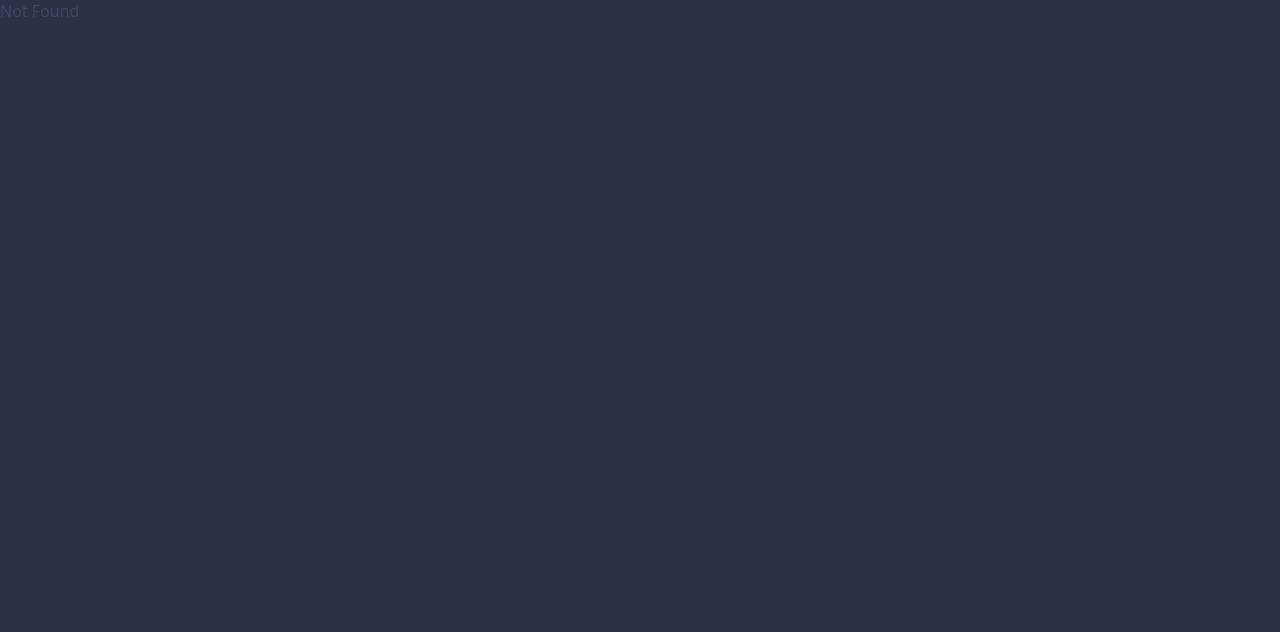
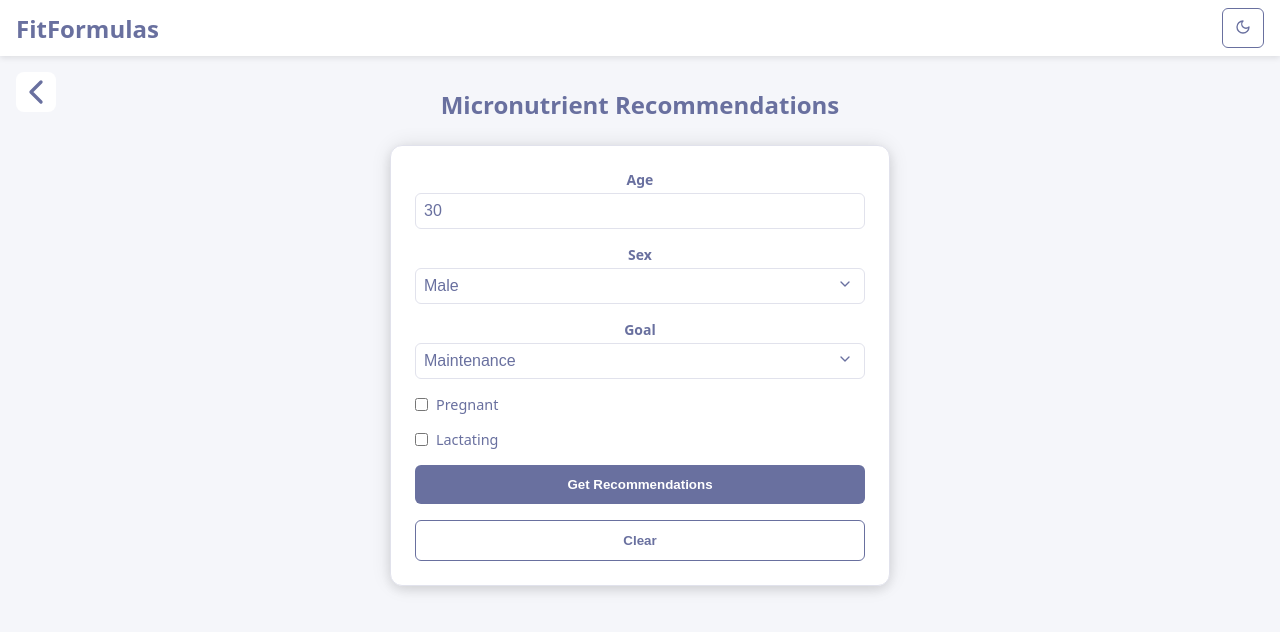
Before and after one commit to mofftea26/FitFormulas, a React (Vite) app: page /dashboard/micros in a window 1280 px wide. Shown: the top 632 px of the page. Built offline with nearby package versions, Linux system fonts and the light colour scheme.

Commit message:
feat: add micronutrient feature

```diff
--- /dev/null
+++ b/src/features/formulas/micros/MicrosPage.module.scss
@@ -0,0 +1,65 @@
+@use "@/styles/variables" as *;
+@use "@/styles/mixins" as *;
+.page {
+  min-height: 100vh;
+  display: flex;
+  flex-direction: column;
+  background-color: var(--color-background);
+}
+
+.main {
+  flex: 1;
+  display: flex;
+  flex-direction: column;
+  align-items: center;
+  padding: 2rem;
+}
+
+.heading {
+  @include heading;
+}
+
+.btnOutline {
+  @include btnOutline;
+}
+
+.card {
+  position: relative;
+  width: 100%;
+  max-width: 500px;
+  min-height: 420px;
+  transform-style: preserve-3d;
+  perspective: 1000px;
+}
+
+.face {
+  position: absolute;
+  width: 100%;
+  backface-visibility: hidden;
+  top: 0;
+  left: 0;
+  background: var(--color-background);
+  border-radius: 1rem;
+  box-shadow: 0 0 20px rgba(0, 0, 0, 0.1);
+}
+
+.back {
+  transform: rotateY(180deg);
+  display: flex;
+  flex-direction: column;
+  gap: 1rem;
+  background: var(--color-background);
+  padding: 2rem;
+  border-radius: 1rem;
+  z-index: 1;
+}
+
+.front {
+  z-index: 2;
+}
+
+.results {
+  display: flex;
+  flex-direction: column;
+  gap: 0.5rem;
+}
--- /dev/null
+++ b/src/features/formulas/micros/MicrosPage.tsx
@@ -0,0 +1,61 @@
+import MicrosForm from "./components/MicrosForm/MicrosForm";
+import UserValues from "./components/UserValues/UserValues";
+import clsx from "clsx";
+import styles from "./MicrosPage.module.scss";
+import { useState } from "react";
+import { motion } from "framer-motion";
+import type { MicrosInput } from "@/utils/coreFunctions/micros/types";
+import type { MicronutrientRecommendations } from "@/utils/coreFunctions/micros/types";
+import CalculatorLayout from "@/components/layout/PageLayouts/CalculatorLayout/CalculatorLayout";
+
+const MicrosPage = () => {
+  const [recs, setRecs] = useState<MicronutrientRecommendations | null>(null);
+  const [isFlipped, setIsFlipped] = useState(false);
+  const [formValues, setFormValues] = useState<MicrosInput | null>(null);
+
+  return (
+    <CalculatorLayout title="Micronutrient Recommendations">
+      <motion.div
+        className={clsx(styles.card)}
+        animate={{ rotateY: isFlipped ? 180 : 0 }}
+        transition={{ duration: 0.6 }}
+      >
+        <div className={clsx(styles.face, styles.front)}>
+          <MicrosForm
+            onCalculate={(res, values) => {
+              setRecs(res);
+              setFormValues(values);
+              setIsFlipped(true);
+            }}
+            onClear={() => {
+              setRecs(null);
+              setFormValues(null);
+              setIsFlipped(false);
+            }}
+          />
+        </div>
+
+        {recs && formValues && (
+          <div className={clsx(styles.face, styles.back)}>
+            <UserValues values={formValues} />
+            <ul className={styles.results}>
+              {Object.entries(recs).map(([nutrient, val]) => (
+                <li key={nutrient}>
+                  <strong>{nutrient}:</strong> {val}
+                </li>
+              ))}
+            </ul>
+            <button
+              onClick={() => setIsFlipped(false)}
+              className={clsx(styles.btnOutline)}
+            >
+              Go Back
+            </button>
+          </div>
+        )}
+      </motion.div>
+    </CalculatorLayout>
+  );
+};
+
+export default MicrosPage;
--- /dev/null
+++ b/src/features/formulas/micros/components/MicrosForm/MicrosForm.module.scss
@@ -0,0 +1,30 @@
+@use "@/styles/variables" as *;
+@use "@/styles/mixins" as *;
+.form {
+  display: flex;
+  flex-direction: column;
+  justify-content: center;
+  min-width: 300px;
+  max-width: 500px;
+  gap: 1rem;
+}
+
+.input,
+.select {
+  @include input;
+}
+
+.btnPrimary {
+  @include btnPrimary;
+}
+.btnOutline {
+  @include btnOutline;
+}
+
+.checkbox {
+  display: flex;
+  align-items: center;
+  gap: 0.5rem;
+  font-size: 0.9rem;
+  color: var(--color-text);
+}
--- /dev/null
+++ b/src/features/formulas/micros/components/MicrosForm/MicrosForm.tsx
@@ -0,0 +1,135 @@
+import { useForm } from "@tanstack/react-form";
+import clsx from "clsx";
+import styles from "./MicrosForm.module.scss";
+import InputField from "@/components/ui/Input/InputField";
+import SelectField from "@/components/ui/Select/SelectField";
+import Card from "@/components/ui/Card/Card";
+import type { MicrosInput, HealthGoal, MicronutrientRecommendations } from "@/utils/coreFunctions/micros/types";
+import { getMicronutrientRecommendations } from "@/utils/coreFunctions/micros";
+
+type MicrosFormValues = MicrosInput & { goal: HealthGoal };
+
+type MicrosFormProps = {
+  onCalculate: (
+    recs: MicronutrientRecommendations,
+    values: MicrosInput
+  ) => void;
+  onClear: () => void;
+};
+
+const goalOptions: { value: HealthGoal; label: string }[] = [
+  { value: "maintenance", label: "Maintenance" },
+  { value: "cutting", label: "Cutting" },
+  { value: "bulking", label: "Bulking" },
+  { value: "strength", label: "Strength" },
+  { value: "endurance", label: "Endurance" },
+];
+
+const MicrosForm = ({ onCalculate, onClear }: MicrosFormProps) => {
+  const form = useForm({
+    defaultValues: {
+      age: 30,
+      sex: "male" as MicrosInput["sex"],
+      pregnant: false,
+      lactating: false,
+      goal: "maintenance" as HealthGoal,
+    } satisfies MicrosFormValues,
+    onSubmit: async ({ value }) => {
+      const { goal, ...rest } = value;
+      const input: MicrosInput = { ...rest, goals: [goal] };
+      const recs = getMicronutrientRecommendations(input);
+      onCalculate(recs, input);
+    },
+  });
+
+  return (
+    <Card className={styles.container}>
+      <form
+        onSubmit={(e) => {
+          e.preventDefault();
+          void form.handleSubmit();
+        }}
+        className={clsx(styles.form)}
+      >
+        <form.Field name="age">
+          {(field) => (
+            <InputField
+              type="number"
+              label="Age"
+              placeholder="Enter age"
+              value={field.state.value}
+              onChange={(val) => field.handleChange(Number(val))}
+            />
+          )}
+        </form.Field>
+
+        <form.Field name="sex">
+          {(field) => (
+            <SelectField
+              label="Sex"
+              value={field.state.value}
+              onChange={(val) => field.handleChange(val as MicrosInput["sex"])}
+              options={[
+                { value: "male", label: "Male" },
+                { value: "female", label: "Female" },
+              ]}
+            />
+          )}
+        </form.Field>
+
+        <form.Field name="goal">
+          {(field) => (
+            <SelectField
+              label="Goal"
+              value={field.state.value}
+              onChange={(val) => field.handleChange(val as HealthGoal)}
+              options={goalOptions}
+            />
+          )}
+        </form.Field>
+
+        <form.Field name="pregnant">
+          {(field) => (
+            <label className={styles.checkbox}>
+              <input
+                type="checkbox"
+                checked={field.state.value}
+                onChange={(e) => field.handleChange(e.target.checked)}
+              />
+              Pregnant
+            </label>
+          )}
+        </form.Field>
+
+        <form.Field name="lactating">
+          {(field) => (
+            <label className={styles.checkbox}>
+              <input
+                type="checkbox"
+                checked={field.state.value}
+                onChange={(e) => field.handleChange(e.target.checked)}
+              />
+              Lactating
+            </label>
+          )}
+        </form.Field>
+
+        <button type="submit" className={clsx(styles.btnPrimary)}>
+          Get Recommendations
+        </button>
+        <button
+          onClick={(e) => {
+            e.preventDefault();
+            form.reset();
+            onClear();
+          }}
+          className={clsx(styles.btnOutline)}
+        >
+          Clear
+        </button>
+      </form>
+    </Card>
+  );
+};
+
+export default MicrosForm;
--- /dev/null
+++ b/src/features/formulas/micros/components/UserValues/UserValues.module.scss
@@ -0,0 +1,12 @@
+.summary {
+  display: flex;
+  flex-direction: column;
+  gap: 0.75rem;
+  font-size: 0.95rem;
+  color: var(--color-text);
+}
+
+.row {
+  display: flex;
+  justify-content: space-between;
+}
--- /dev/null
+++ b/src/features/formulas/micros/components/UserValues/UserValues.tsx
@@ -0,0 +1,32 @@
+import styles from "./UserValues.module.scss";
+import type { MicrosInput } from "@/utils/coreFunctions/micros/types";
+
+type UserValuesProps = {
+  values: MicrosInput;
+};
+
+const UserValues = ({ values }: UserValuesProps) => {
+  return (
+    <div className={styles.summary}>
+      <div className={styles.row}>
+        <span>
+          <strong>Age:</strong> {values.age}
+        </span>
+        <span>
+          <strong>Sex:</strong> {values.sex}
+        </span>
+      </div>
+      <div className={styles.row}>
+        {values.pregnant && <span>Pregnant</span>}
+        {values.lactating && <span>Lactating</span>}
+        {values.goals && values.goals.length > 0 && (
+          <span>
+            <strong>Goal:</strong> {values.goals.join(", ")}
+          </span>
+        )}
+      </div>
+    </div>
+  );
+};
+
+export default UserValues;
--- a/src/routeTree.gen.ts
+++ b/src/routeTree.gen.ts
@@ -21,6 +21,9 @@ import { Route as DashboardIndexImport } from './routes/dashboard/index'
 const DashboardtdeeTdeeLazyImport = createFileRoute('/dashboard/(tdee)/tdee')()
 const DashboardmacrosMacrosLazyImport = createFileRoute(
   '/dashboard/(macros)/macros',
+)()
+const DashboardmicrosMicrosLazyImport = createFileRoute(
+  '/dashboard/(micros)/micros',
 )()
 const DashboardbodyCompositionBodyCompositionLazyImport = createFileRoute(
   '/dashboard/(body-composition)/body-composition',
@@ -63,6 +66,14 @@ const DashboardmacrosMacrosLazyRoute = DashboardmacrosMacrosLazyImport.update({
   getParentRoute: () => rootRoute,
 } as any).lazy(() =>
   import('./routes/dashboard/(macros)/macros.lazy').then((d) => d.Route),
+)
+
+const DashboardmicrosMicrosLazyRoute = DashboardmicrosMicrosLazyImport.update({
+  id: '/dashboard/(micros)/micros',
+  path: '/dashboard/micros',
+  getParentRoute: () => rootRoute,
+} as any).lazy(() =>
+  import('./routes/dashboard/(micros)/micros.lazy').then((d) => d.Route),
 )
 
 const DashboardbodyCompositionBodyCompositionLazyRoute =
@@ -182,6 +193,7 @@ export interface FileRoutesByFullPath {
   '/dashboard/bmr-mifflin': typeof DashboardbmrMifflinBmrMifflinLazyRoute
   '/dashboard/body-composition': typeof DashboardbodyCompositionBodyCompositionLazyRoute
   '/dashboard/macros': typeof DashboardmacrosMacrosLazyRoute
+  '/dashboard/micros': typeof DashboardmicrosMicrosLazyRoute
   '/dashboard/tdee': typeof DashboardtdeeTdeeLazyRoute
 }
 
@@ -193,6 +205,7 @@ export interface FileRoutesByTo {
   '/dashboard/bmr-mifflin': typeof DashboardbmrMifflinBmrMifflinLazyRoute
   '/dashboard/body-composition': typeof DashboardbodyCompositionBodyCompositionLazyRoute
   '/dashboard/macros': typeof DashboardmacrosMacrosLazyRoute
+  '/dashboard/micros': typeof DashboardmicrosMicrosLazyRoute
   '/dashboard/tdee': typeof DashboardtdeeTdeeLazyRoute
 }
 
@@ -205,6 +218,7 @@ export interface FileRoutesById {
   '/dashboard/(bmr-mifflin)/bmr-mifflin': typeof DashboardbmrMifflinBmrMifflinLazyRoute
   '/dashboard/(body-composition)/body-composition': typeof DashboardbodyCompositionBodyCompositionLazyRoute
   '/dashboard/(macros)/macros': typeof DashboardmacrosMacrosLazyRoute
+  '/dashboard/(micros)/micros': typeof DashboardmicrosMicrosLazyRoute
   '/dashboard/(tdee)/tdee': typeof DashboardtdeeTdeeLazyRoute
 }
 
@@ -218,6 +232,7 @@ export interface FileRouteTypes {
     | '/dashboard/bmr-mifflin'
     | '/dashboard/body-composition'
     | '/dashboard/macros'
+    | '/dashboard/micros'
     | '/dashboard/tdee'
   fileRoutesByTo: FileRoutesByTo
   to:
@@ -228,6 +243,7 @@ export interface FileRouteTypes {
     | '/dashboard/bmr-mifflin'
     | '/dashboard/body-composition'
     | '/dashboard/macros'
+    | '/dashboard/micros'
     | '/dashboard/tdee'
   id:
     | '__root__'
@@ -238,6 +254,7 @@ export interface FileRouteTypes {
     | '/dashboard/(bmr-mifflin)/bmr-mifflin'
     | '/dashboard/(body-composition)/body-composition'
     | '/dashboard/(macros)/macros'
+    | '/dashboard/(micros)/micros'
     | '/dashboard/(tdee)/tdee'
   fileRoutesById: FileRoutesById
 }
@@ -250,6 +267,7 @@ export interface RootRouteChildren {
   DashboardbmrMifflinBmrMifflinLazyRoute: typeof DashboardbmrMifflinBmrMifflinLazyRoute
   DashboardbodyCompositionBodyCompositionLazyRoute: typeof DashboardbodyCompositionBodyCompositionLazyRoute
   DashboardmacrosMacrosLazyRoute: typeof DashboardmacrosMacrosLazyRoute
+  DashboardmicrosMicrosLazyRoute: typeof DashboardmicrosMicrosLazyRoute
   DashboardtdeeTdeeLazyRoute: typeof DashboardtdeeTdeeLazyRoute
 }
 
@@ -263,6 +281,7 @@ const rootRouteChildren: RootRouteChildren = {
   DashboardbodyCompositionBodyCompositionLazyRoute:
     DashboardbodyCompositionBodyCompositionLazyRoute,
   DashboardmacrosMacrosLazyRoute: DashboardmacrosMacrosLazyRoute,
+  DashboardmicrosMicrosLazyRoute: DashboardmicrosMicrosLazyRoute,
   DashboardtdeeTdeeLazyRoute: DashboardtdeeTdeeLazyRoute,
 }
 
@@ -283,6 +302,7 @@ export const routeTree = rootRoute
         "/dashboard/(bmr-mifflin)/bmr-mifflin",
         "/dashboard/(body-composition)/body-composition",
         "/dashboard/(macros)/macros",
+        "/dashboard/(micros)/micros",
         "/dashboard/(tdee)/tdee"
       ]
     },
@@ -307,6 +327,9 @@ export const routeTree = rootRoute
     "/dashboard/(macros)/macros": {
       "filePath": "dashboard/(macros)/macros.lazy.tsx"
     },
+    "/dashboard/(micros)/micros": {
+      "filePath": "dashboard/(micros)/micros.lazy.tsx"
+    },
     "/dashboard/(tdee)/tdee": {
       "filePath": "dashboard/(tdee)/tdee.lazy.tsx"
     }
--- /dev/null
+++ b/src/routes/dashboard/(micros)/micros.lazy.tsx
@@ -0,0 +1,6 @@
+import { createLazyFileRoute } from "@tanstack/react-router";
+import MicrosPage from "../../../features/formulas/micros/MicrosPage";
+
+export const Route = createLazyFileRoute("/dashboard/(micros)/micros")({
+  component: MicrosPage,
+});
--- a/src/routes/dashboard/index.tsx
+++ b/src/routes/dashboard/index.tsx
@@ -26,6 +26,9 @@ function Dashboard() {
           <Link to="/dashboard/macros" className={styles.link}>
             <div className={styles.btn}>Macronutrients</div>
           </Link>
+          <Link to="/dashboard/micros" className={styles.link}>
+            <div className={styles.btn}>Micronutrients</div>
+          </Link>
           <Link to="/dashboard/body-composition" className={styles.link}>
             <div className={styles.btn}>Body Composition</div>
           </Link>
--- a/src/utils/coreFunctions/index.ts
+++ b/src/utils/coreFunctions/index.ts
@@ -18,6 +18,14 @@ export type { TDEEInput } from "./tdee/types";
 export { calculateMacros } from "./macros/index";
 export type { MacroInput } from "./macros/types";
 
+// Micronutrient recommendations
+export { getMicronutrientRecommendations } from "./micros";
+export type {
+  MicrosInput,
+  MicronutrientRecommendations,
+  HealthGoal,
+} from "./micros/types";
+
 // Body composition estimates
 export {
   estimateBodyFatPercentage,
```
